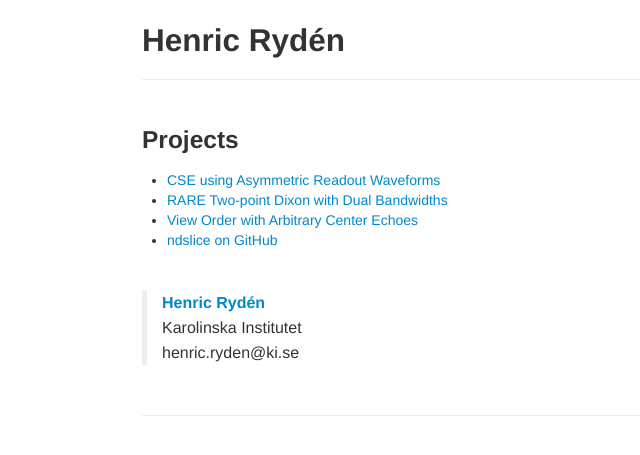
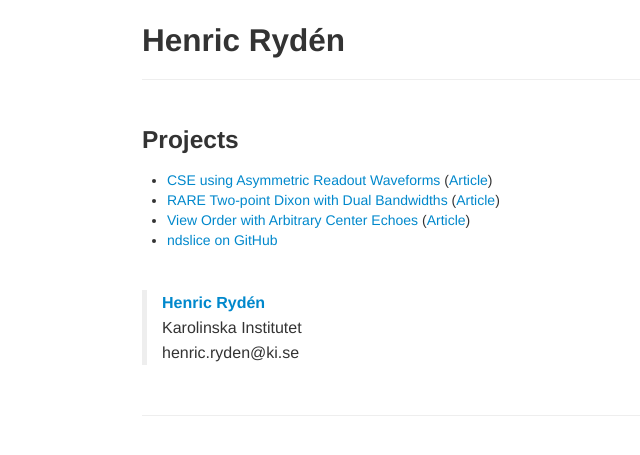
Before and after one commit to henricryden/henricryden.github.io, a Jekyll site: the page built from index.md, in a window 1280 px wide. Shown: the top 455 px of the page, without its empty margins (148-788 px from the left). Built offline with Jekyll 4.4.1, drawn with Linux system fonts in a browser that asks for light colours.

Commit message:
Link MRM articles from homepage

```diff
--- a/index.md
+++ b/index.md
@@ -6,9 +6,9 @@ hide_navbar: true
 ---
 
 ### Projects
-- [CSE using Asymmetric Readout Waveforms](asymreadout)
-- [RARE Two-point Dixon with Dual Bandwidths](dbwRARE)
-- [View Order with Arbitrary Center Echoes](https://henricryden.github.io/vieworder/)
+- [CSE using Asymmetric Readout Waveforms](asymreadout) ([Article](https://doi.org/10.1002/mrm.28529))
+- [RARE Two-point Dixon with Dual Bandwidths](dbwRARE) ([Article](https://doi.org/10.1002/mrm.28293))
+- [View Order with Arbitrary Center Echoes](https://henricryden.github.io/vieworder/) ([Article](https://doi.org/10.1002/mrm.70482))
 - [ndslice on GitHub](https://github.com/henricryden/ndslice)
 
 
```
